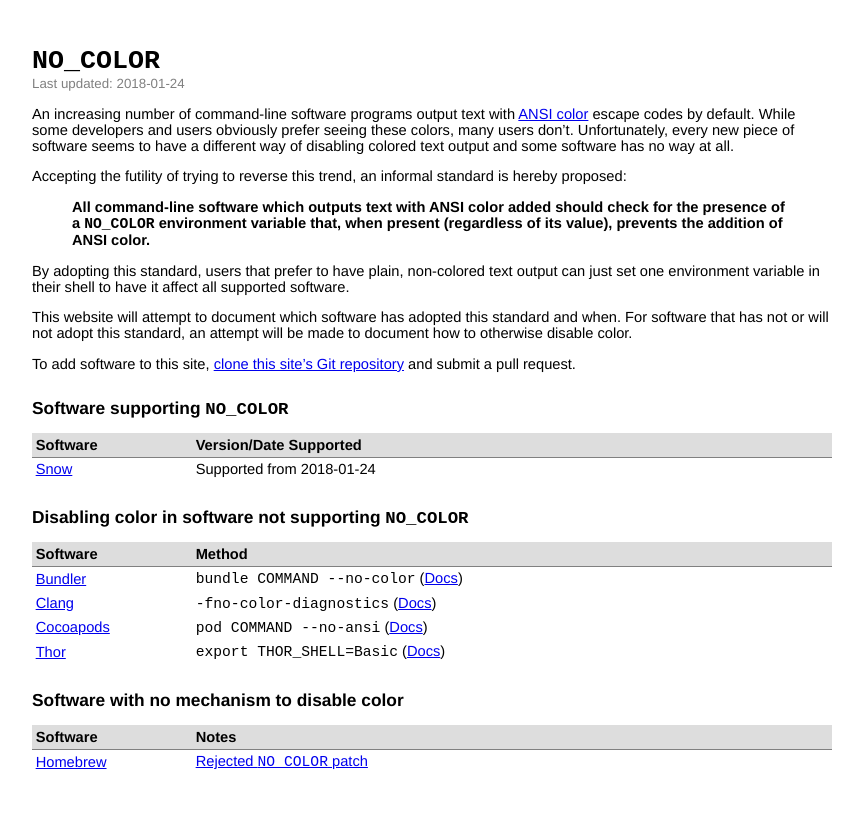
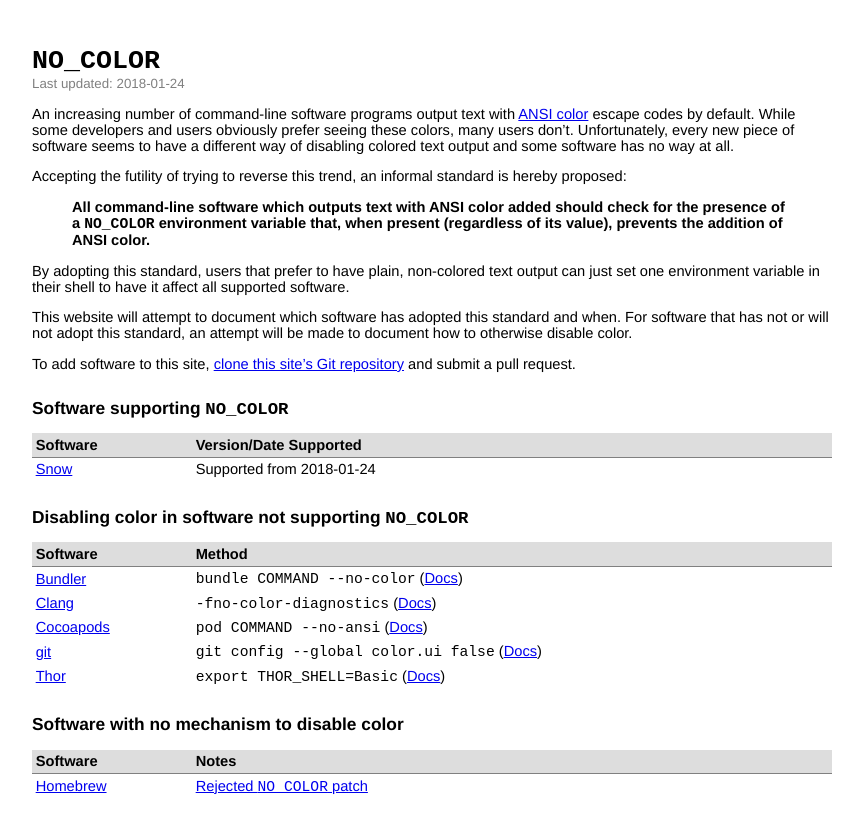
Before and after one commit to jcs/no_color, a Jekyll site: the page built from index.md, in a window 1280 px wide. Shown: the top 833 px of the page, without its empty margins (208-1071 px from the left). Built offline with Jekyll 4.4.1, drawn with Linux system fonts in a browser that asks for light colours; our own code applies the rules of GitHub Pages for plain Markdown files.

Commit message:
git (#3)
Git has its own configuration system, which understands a `color.ui`
global option.

```diff
--- a/index.md
+++ b/index.md
@@ -47,6 +47,7 @@ and submit a pull request.
 | [Bundler](https://bundler.io/) | `bundle COMMAND --no-color` ([Docs](https://bundler.io/v1.15/man/bundle.1.html)) |
 | [Clang](https://clang.llvm.org/) | `-fno-color-diagnostics` ([Docs](https://clang.llvm.org/docs/UsersManual.html#formatting-of-diagnostics)) |
 | [Cocoapods](https://cocoapods.org/) | `pod COMMAND --no-ansi` ([Docs](https://guides.cocoapods.org/terminal/commands.html#pod_install)) |
+| [git](https://git-scm.com/) | `git config --global color.ui false` ([Docs](https://git-scm.com/docs/git-config#git-config-colorui))|
 | [Thor](http://whatisthor.com/) | `export THOR_SHELL=Basic` ([Docs](http://www.rubydoc.info/github/wycats/thor/Thor%2FBase.shell)) |
 {: rules="groups"}
 
```
